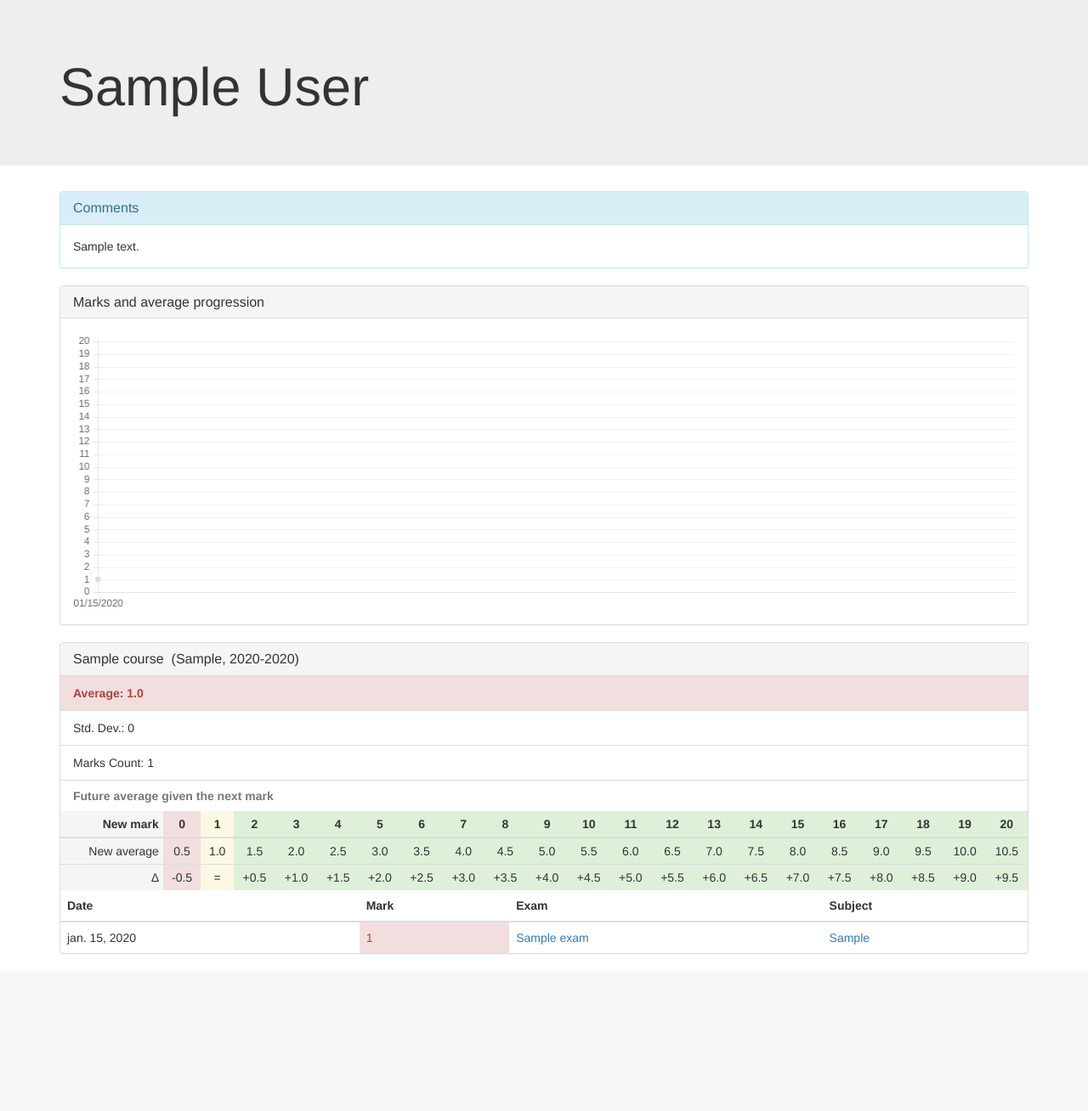
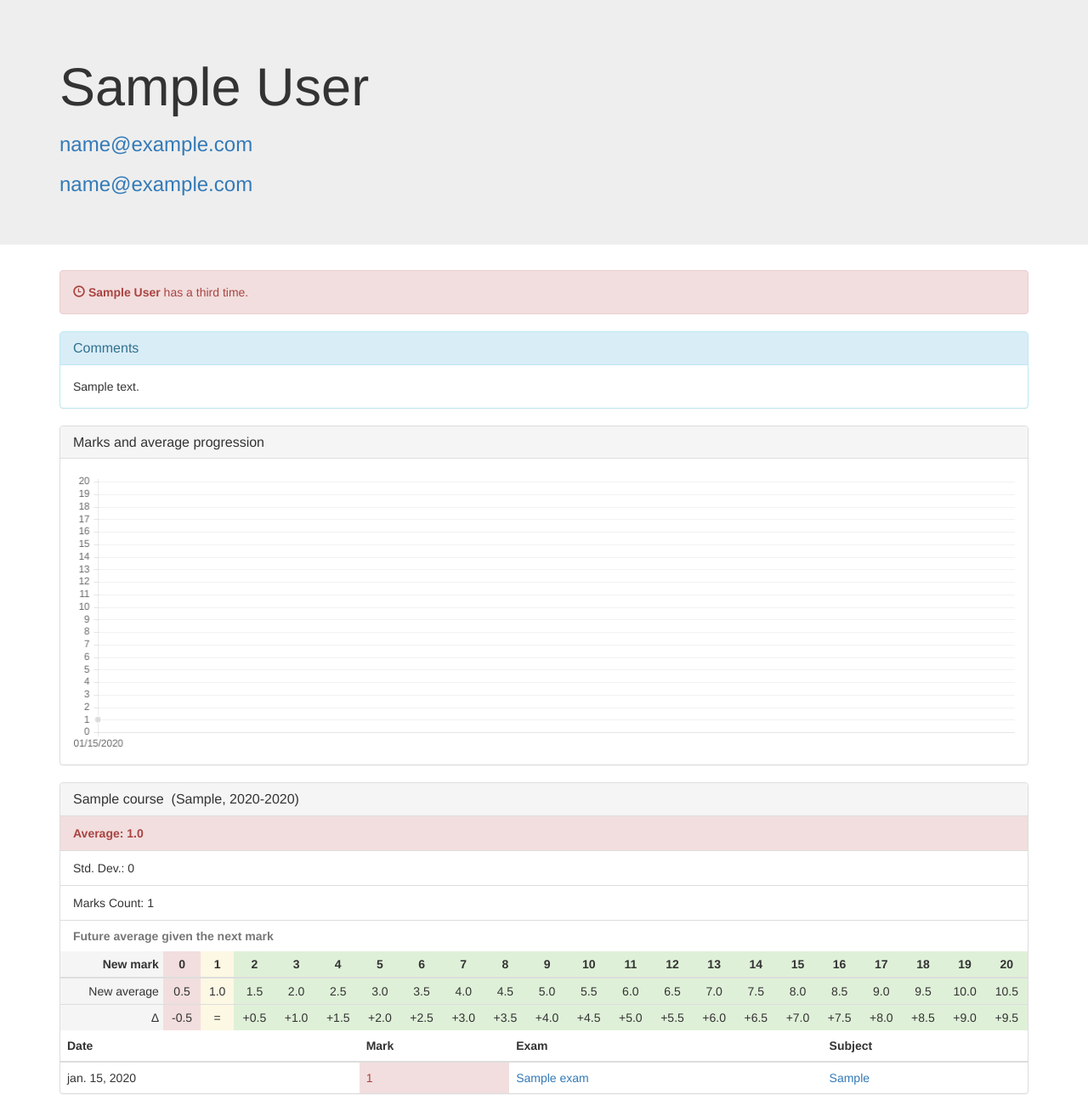
Before and after one commit to mw4rf/pyclassbook, a Django app: page /students/show/00000000-0000-0000-0000-000000000001/ in a window 1280 px wide. Shown: the part 51-1359 px from the top of the page at 85% size. Before the commit the page ends 1174 px from the top, so only its background shows below. Run offline with Django 3.2, Linux system fonts and the light colour scheme; a user stored in the database is signed in; tables that the repository leaves empty hold one stand-in row (values such as "Sample post"); some libraries are stand-ins or nearby versions.

Commit message:
lang and 3rd time on student show page

```diff
--- a/students/templates/students/show.html
+++ b/students/templates/students/show.html
@@ -14,11 +14,39 @@ Student: {{ name }}
 
 {% block content %}
 
-    <div class="jumbotron">
-        <div class="container">
-            <h1>{{ student.fullname }}</h1>
-        </div>
+<div class="jumbotron">
+    <div class="container">
+        <h1>{{ student.fullname }}</h1>
+        <h3><a href="mailto={{ student.email }}">{{ student.email }}</a></h3>
+        {% if student.email_alt %}
+            <h3><a href="mailto={{ student.email }}">{{ student.email_alt }}</a></h3>
+        {% endif %}
     </div>
+</div>
+
+<!-- Third Time -->
+{% if student.third_time %}
+<div class="container">
+    <div class="alert alert-danger" role="alert">
+        <span class="glyphicon glyphicon-time"></span>
+        {% blocktrans with st=student.fullname %}
+            <b>{{ st }}</b> has a third time.
+        {% endblocktrans %}
+    </div>
+</div>
+{% endif %}
+
+<!-- Foreign Language -->
+{% if not student.native_lang %}
+<div class="container">
+    <div class="alert alert-danger" role="alert">
+        <span class="glyphicon glyphicon-globe"></span>
+        {% blocktrans with st=student.fullname %}
+            <b>{{ st }}</b> is a foreign speaker.
+        {% endblocktrans %}
+    </div>
+</div>
+{% endif %}
 
 <!-- Comments -->
 {% if student.comments %}
```
Also changed, not shown: locale/fr/LC_MESSAGES/django.po.
